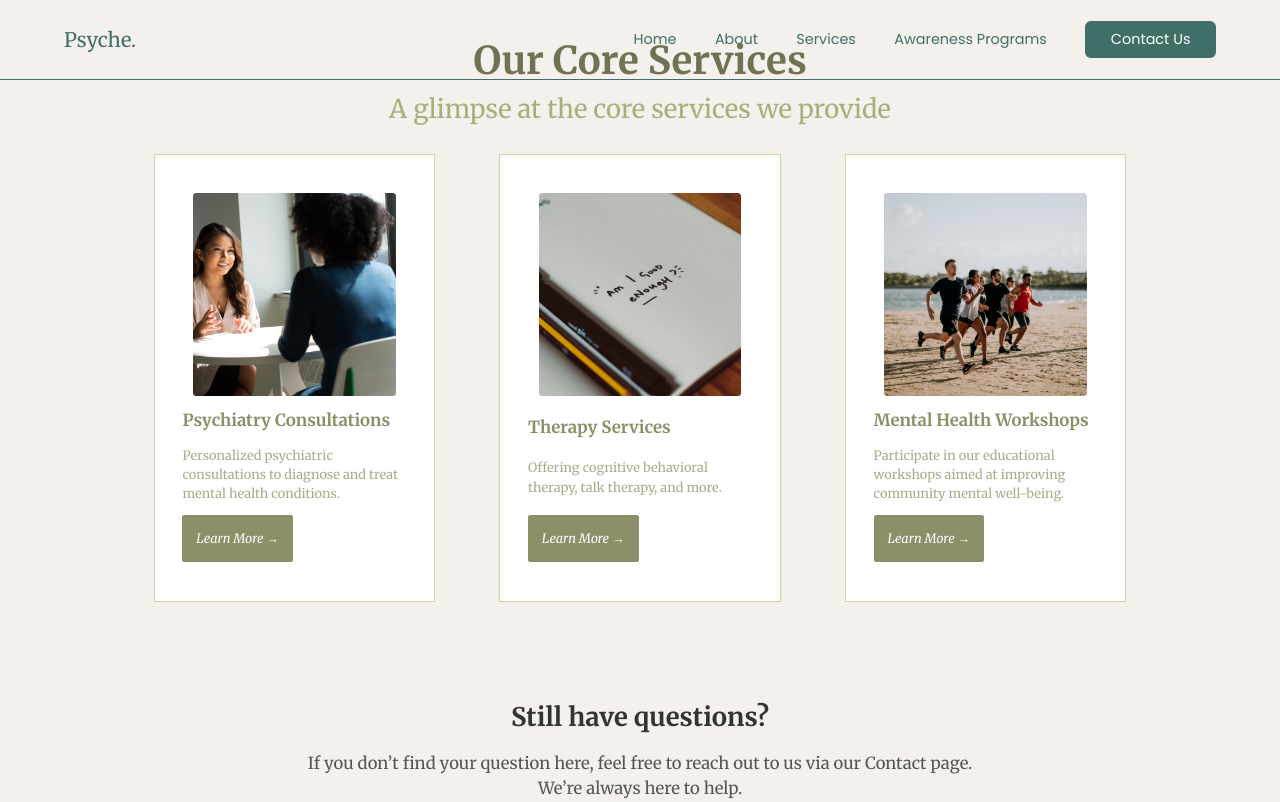
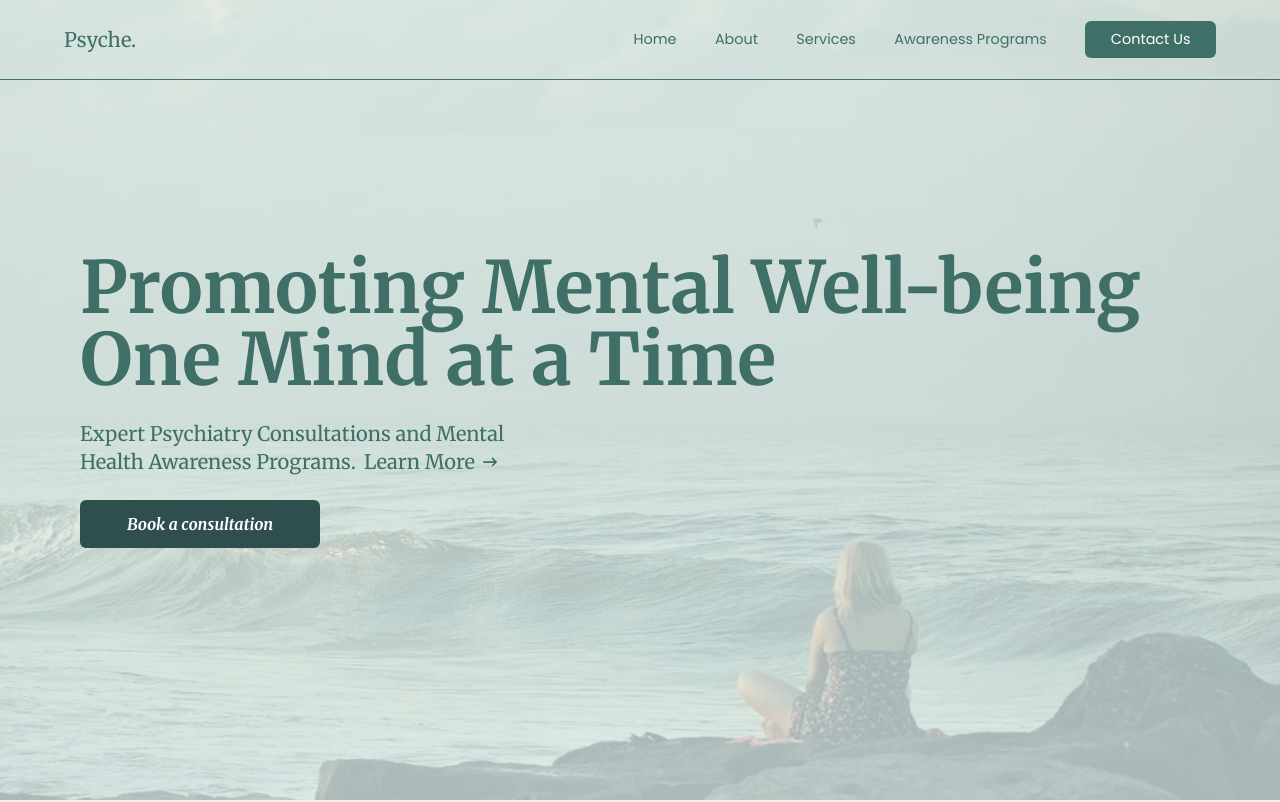
Before and after one commit to pushkaraj23/Psyche, a React (Create React App) app in the folder psyche/: page / in a window 1280 px wide. Shown: the top 802 px of the page. Built offline with nearby package versions, Linux system fonts and the light colour scheme.

Commit message:
feat: add landing page

```diff
--- a/psyche/src/pages/main.jsx
+++ b/psyche/src/pages/main.jsx
@@ -1,20 +1,21 @@
-import React from 'react'
-import Navbar from '../components/navbar'
-import Services from './services'
-import ContactUs from '../components/ContactUs'
-import PhotoGallery from './photoGallery'
+import React from "react";
+import Navbar from "../components/navbar";
+import Services from "./services";
+import ContactUs from "../components/ContactUs";
+import PhotoGallery from "./photoGallery";
+import Landing from "./landing";
 
 const main = () => {
   return (
     <div>
       <Navbar />
+      <Landing />
       <Services />
       <ContactUs />
       <PhotoGallery />
+    </div>
+  );
+};
 
-    </div>
-  )
-}
-
-export default main
+export default main;
 // You need to import all the pages here.
```
